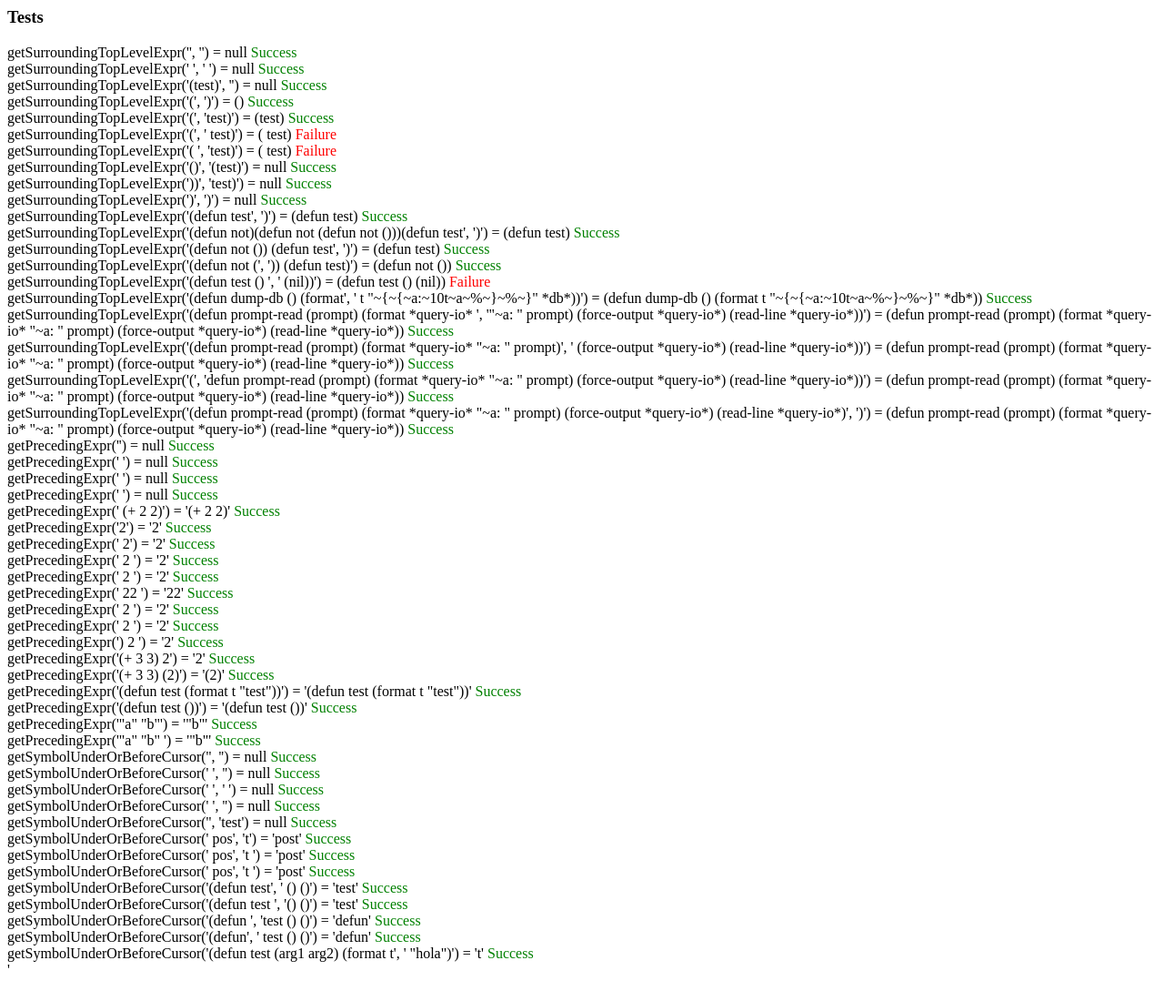
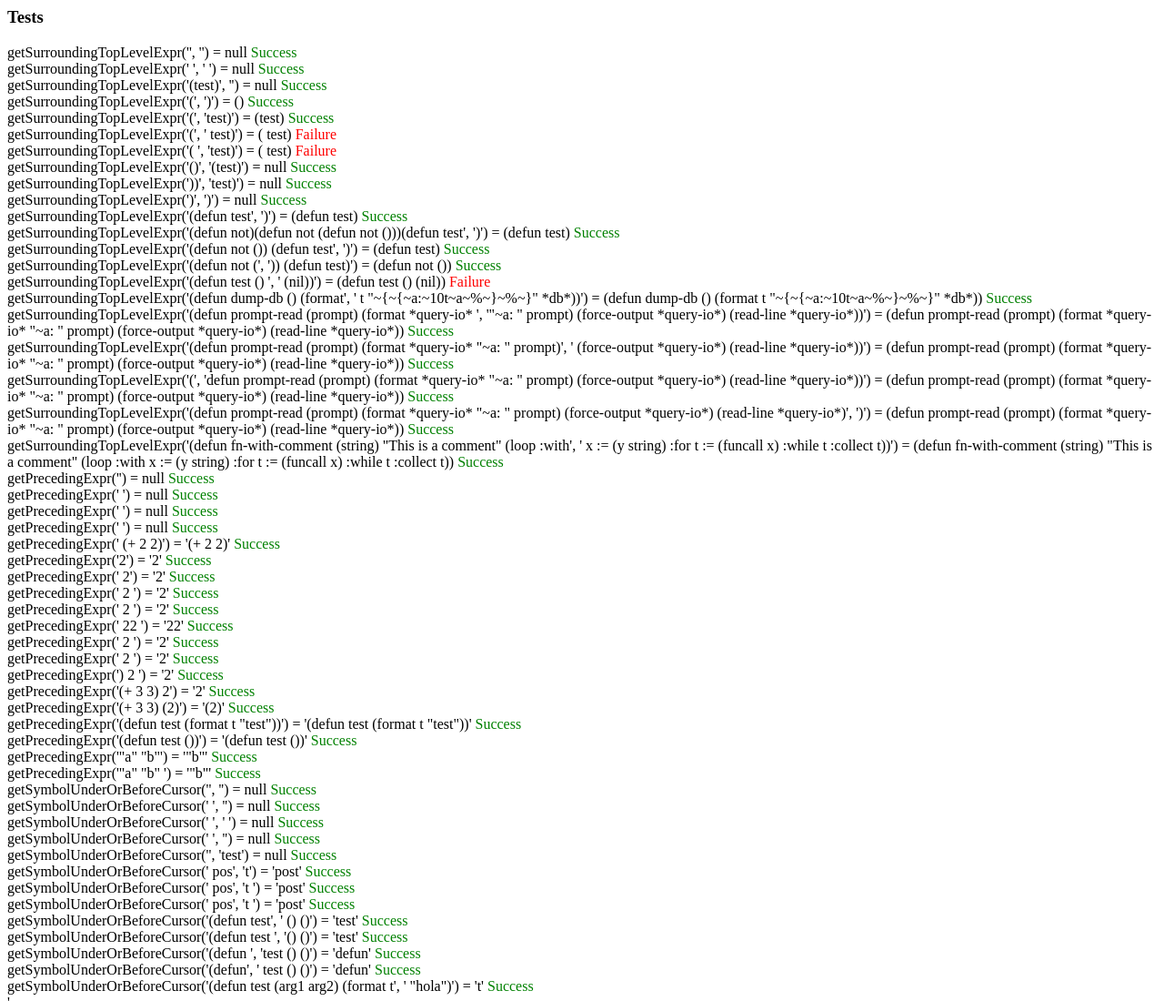
Before and after one commit to fonol/parrot, a website: page parrot_ui/tests.html in a window 1280 px wide. Shown: the whole page at 91% size. Drawn offline with Linux system fonts and the light colour scheme.

Commit message:
add test for function with comment

```diff
--- a/parrot_ui/tests.html
+++ b/parrot_ui/tests.html
@@ -41,6 +41,7 @@
                     ['(defun prompt-read (prompt) (format *query-io* "~a: " prompt)',' (force-output *query-io*) (read-line *query-io*))', '(defun prompt-read (prompt) (format *query-io* "~a: " prompt) (force-output *query-io*) (read-line *query-io*))'],
                     ['(','defun prompt-read (prompt) (format *query-io* "~a: " prompt) (force-output *query-io*) (read-line *query-io*))', '(defun prompt-read (prompt) (format *query-io* "~a: " prompt) (force-output *query-io*) (read-line *query-io*))'],
                     ['(defun prompt-read (prompt) (format *query-io* "~a: " prompt) (force-output *query-io*) (read-line *query-io*)',')', '(defun prompt-read (prompt) (format *query-io* "~a: " prompt) (force-output *query-io*) (read-line *query-io*))'],
+                    ['(defun fn-with-comment (string) "This is a comment" (loop :with',' x := (y string) :for t := (funcall x) :while t :collect t))', '(defun fn-with-comment (string) "This is a comment" (loop :with x := (y string) :for t := (funcall x) :while t :collect t))'],
                 ];
             for (let [before, after, expected] of testsGetSurroundingTopLevelExpr) {
                 let actual = getSurroundingTopLevelExpr(before, after);
```
